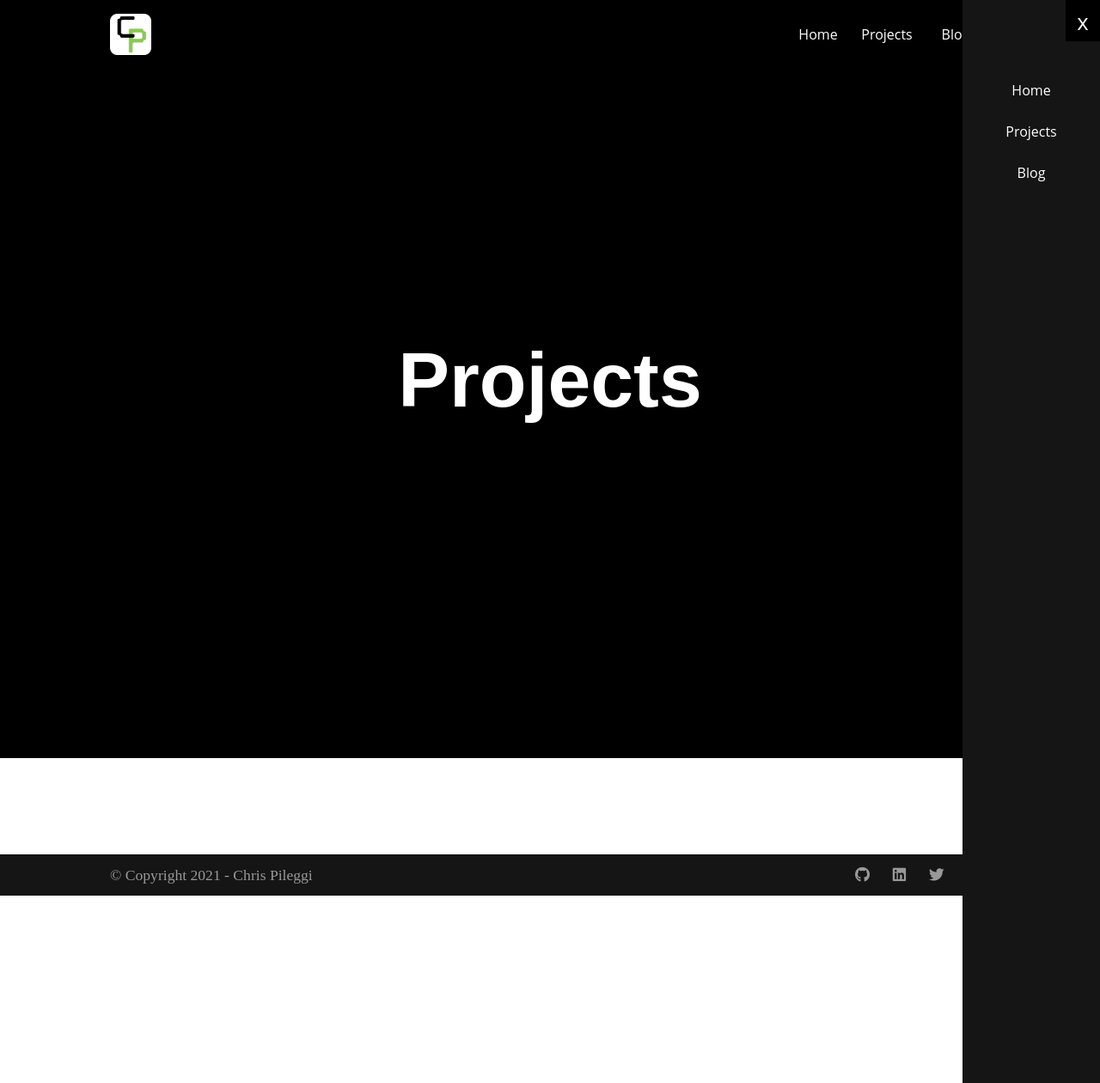
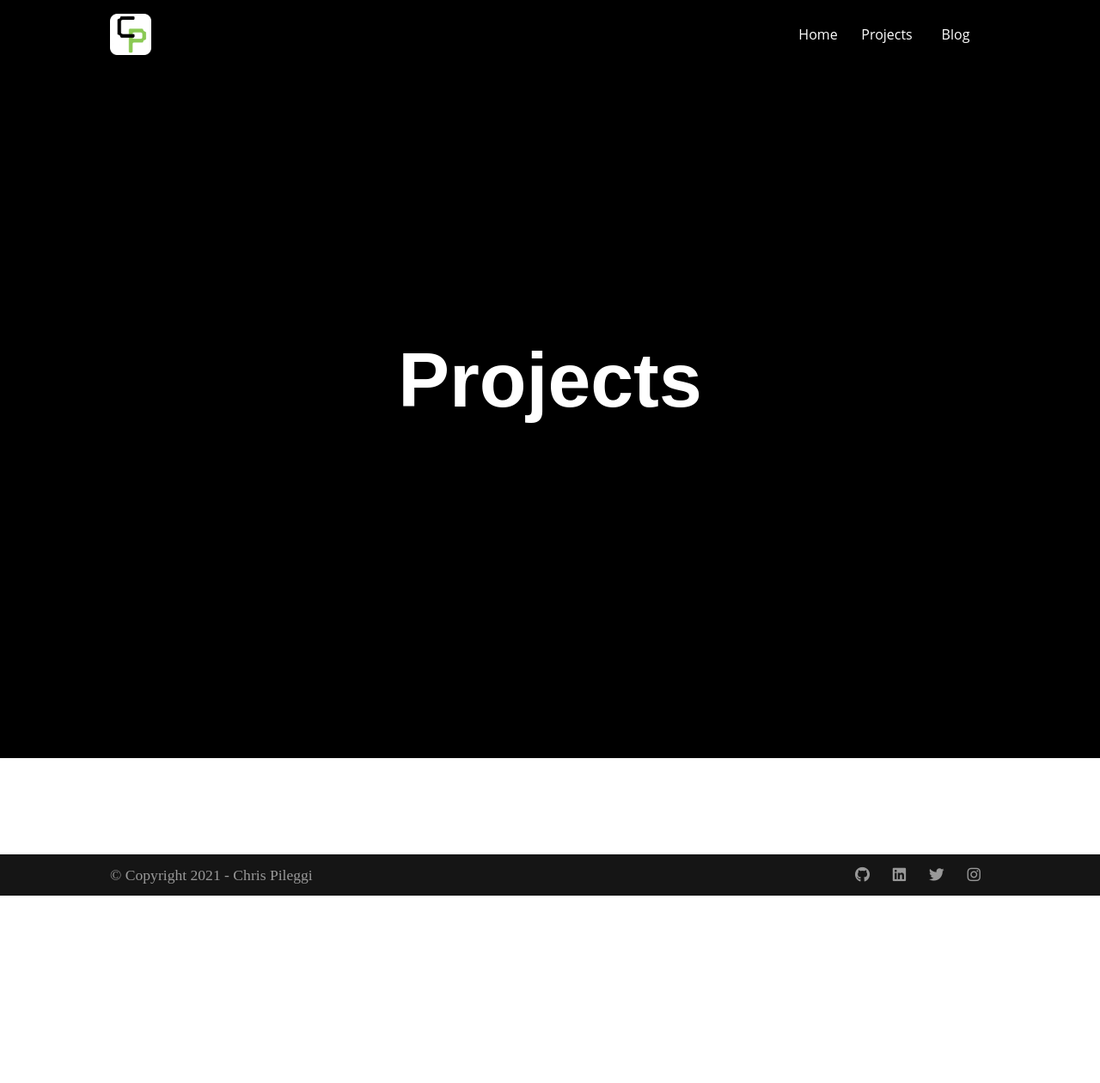
Before and after one commit to cjpileggi/online-portfolio, a PHP site: page /projects/index.php in a window 1280 px wide. Shown: the whole page at 86% size. Run offline with PHP 8.4, Linux system fonts and the light colour scheme; data that the repository does not hold is empty.

Commit message:
CSS and Javascript for Collapsing Menu

```diff
--- a/css/home.css
+++ b/css/home.css
@@ -133,8 +133,27 @@ color: #FFFFFF;
   padding-top: .5rem;
 }
 
-.c-menu {
+#site-head-col {
+  color:#FFFFFF;
+  font-family:'Open Sans', Helvetica, Arial, sans-serif;
+  height:150%;
+  width: 35%;
+  position:fixed;
+  z-index:999;
+  background-color:#151515;
+  right:0;
+}
+
+#site-head-col li{height : 3rem; text-align:center;}
+#site-head-col li a {color:#FFFFFF;}
+#site-head-col ul {list-style-type: none; }
+
+#c-menu {
   display: none;
+}
+
+#c-menu .fa.fa-bars {
+  font-size: 2rem;
 }
 
 #headBG {
@@ -366,9 +385,7 @@ color: #999999;
 
 /* Extra small devices (phones, 600px and down) */
 @media only screen and (max-width: 600px) {
-  .c-menu {
-    display: block;
-  }
+
 
 
   #headBG h1 {
@@ -386,6 +403,7 @@ color: #999999;
 
 /* Small devices (portrait tablets and large phones, 600px and up) */
 @media only screen and (max-width: 767px) {
+
 
   #headBG p span:first-child::before, #headBG p span::after {
     content: none;
@@ -422,6 +440,12 @@ color: #999999;
 
 /* Medium devices (landscape tablets, 768px and up) */
 @media only screen and (max-width: 992px) {
+
+  #c-menu {
+    display: block;
+  }
+  #site-head-inner ul {display: none;}
+
   .contain, .contain .head-contain {
     width: 100%;
   }
--- a/footer.php
+++ b/footer.php
@@ -17,10 +17,10 @@
 <?php if ($headOpac) { ?>
   //document.getElementById("site-head").classList.add("opac");
   //window.onload = function() {myFunction()};
-  window.addEventListener("load", myFunction, true);
-  window.onscroll = function() {myFunction()};
+  window.addEventListener("load", headScroll, true);
+  window.onscroll = function() {headScroll()};
 
-  function myFunction() {
+  function headScroll() {
     if (document.documentElement.scrollTop === 0) {
       document.getElementById("site-head").className = "opac";
     } else {
@@ -32,5 +32,27 @@
 <?php } ?>
 document.getElementsByTagName("body")[0].className = "";
 
+document.getElementById("col-close").onclick = function() {collapse()};
+
+function collapse() {
+  var x = document.getElementById("site-head-col");
+  if (x.style.display === "block") {
+    x.style.display = "none";
+  } else {
+    x.style.display = "block";
+  }
+}
+
+document.getElementById("c-menu").onclick = function() {expand()};
+
+function expand() {
+  var x = document.getElementById("site-head-col");
+  if (x.style.display === "none") {
+    x.style.display = "block";
+  } else {
+    x.style.display = "none";
+  }
+}
+
 //document.getElementById("site-head-col").setAttribute("hidden", "hidden");
 </script>
--- a/header.php
+++ b/header.php
@@ -48,23 +48,15 @@ $headOpac = false;
           <li><a href="/projects"><span class="navCent">Projects</span></a></li>
           <li><a href="/blog"><span class="navCent">Blog</span></a></li>
         </ul>
-        <a href="javascript:void(0);" class="c-menu" onclick="myFunction()">
+        <a href="#" id="c-menu">
           <i class="fa fa-bars"></i>
         </a>
       </div>
     </div>
 </div>
-
-<style>
-#site-head-col {color:#FFFFFF;font-family:'Open Sans', Helvetica, Arial, sans-serif;
-height:150%; width: 10rem;position:fixed;z-index:999;background-color:#151515;right:0;}
-#site-head-col li{height : 3rem; text-align:center;}
-#site-head-col li a {color:#FFFFFF;}
-#site-head-col ul {list-style-type: none; }
-</style>
-<div id="site-head-col">
+<div id="site-head-col" style="display:none;">
 <div id="collapse">
-  <a href="" id="col-close">
+  <a href="#" id="col-close">
   <span>x</span>
 </a>
 </div>
```
